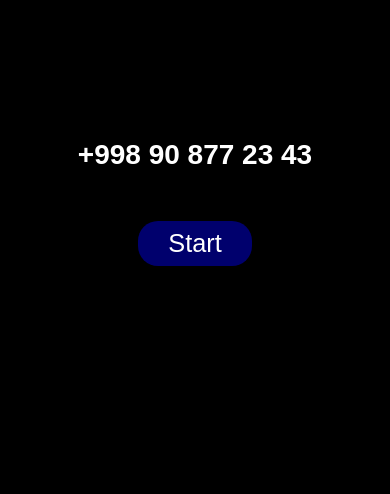
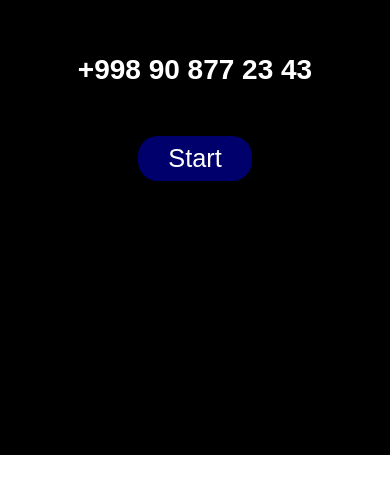
Before and after one commit to AsadbekBahromov21/omadshov, a plain HTML site: page index.html in a window 390 px wide. Shown: the part 220-714 px from the top of the page. Drawn offline with Linux system fonts and the light colour scheme.

Commit message:
omadshov

```diff
--- a/style.css
+++ b/style.css
@@ -28,7 +28,16 @@
     color: #fff;
 }
 @media (max-width:600px) {
-
+    .box{
+        background: #000;
+        width: 100%;
+        height: 80vh;
+        display: flex;
+        gap: 50px;
+        flex-direction: column;
+        align-items: center;
+        justify-content: center;
+    }
    .title{
     font-size: 8vh;
     color: #fff;
```
